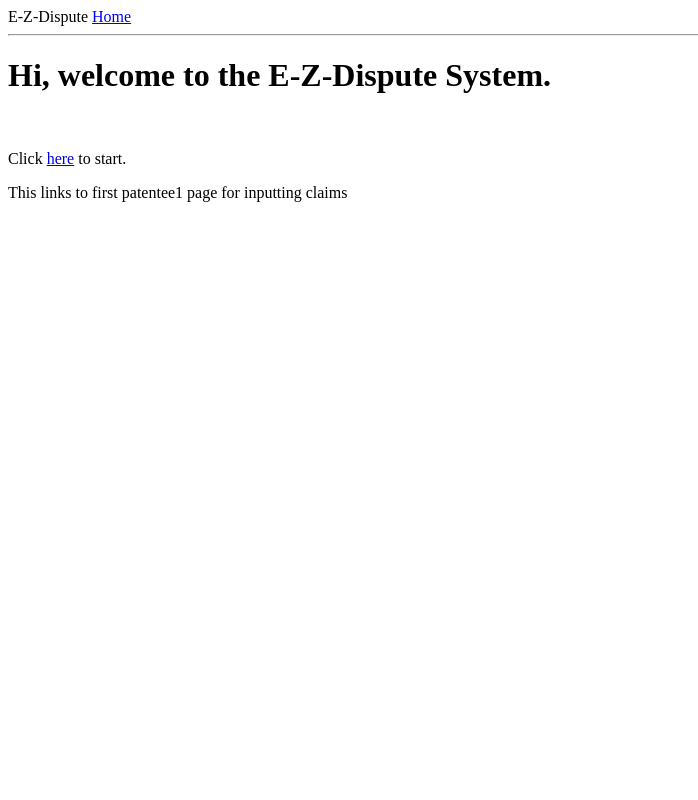
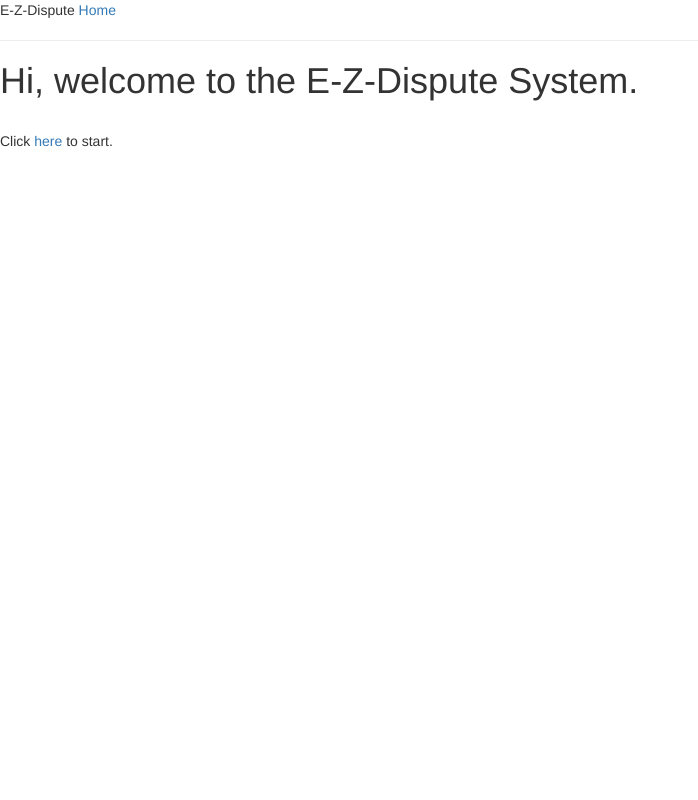
Before and after one commit to leon433/hgf-hackathon, a Flask app: page / in a window 1280 px wide. Shown: the whole page, without its empty margins (0-698 px from the left). Run offline with Flask 2, Linux system fonts and the light colour scheme; some libraries are stand-ins or nearby versions.

Commit message:
Added rudimentary CSS because I was bored

```diff
--- a/hgf_app/templates/base.html
+++ b/hgf_app/templates/base.html
@@ -1,6 +1,8 @@
 <html>
 
   <head>
+
+    <link rel="stylesheet" href="https://maxcdn.bootstrapcdn.com/bootstrap/3.3.7/css/bootstrap.min.css" integrity="sha384-BVYiiSIFeK1dGmJRAkycuHAHRg32OmUcww7on3RYdg4Va+PmSTsz/K68vbdEjh4u" crossorigin="anonymous">
 
     <title>E-Z-Dispute</title>
 
--- a/hgf_app/templates/index.html
+++ b/hgf_app/templates/index.html
@@ -4,7 +4,7 @@
 
 	<h1>Hi, welcome to the E-Z-Dispute System.</h1>
 	<br>
-	<p>Click <a href="/patentee1">here</a> to start.</p> This links to first patentee1 page for inputting claims
+	<p>Click <a href="/patentee1">here</a> to start.</p>
 
 
 {% endblock %}
```
